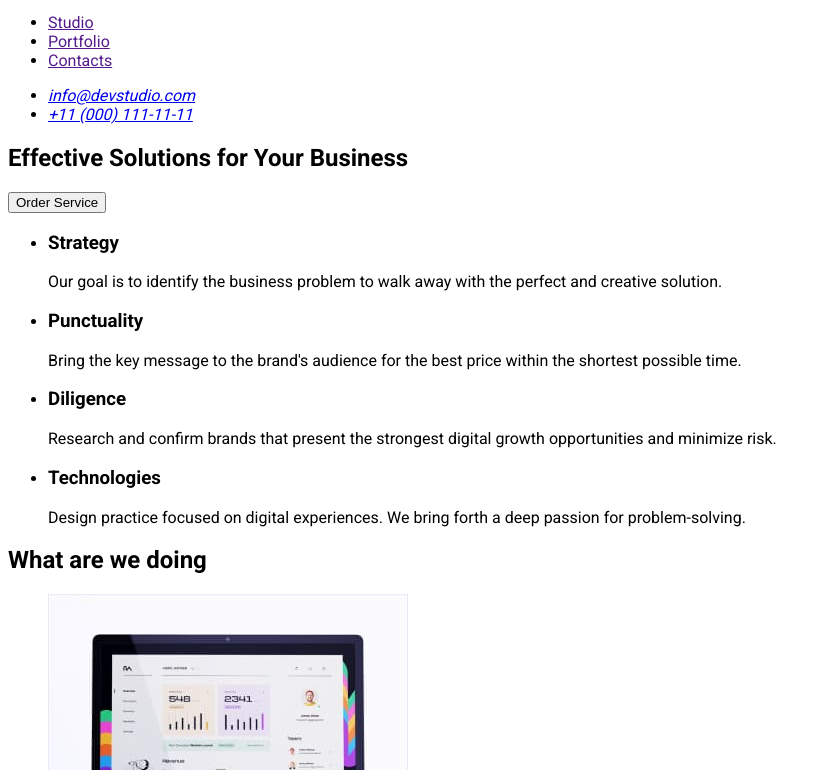
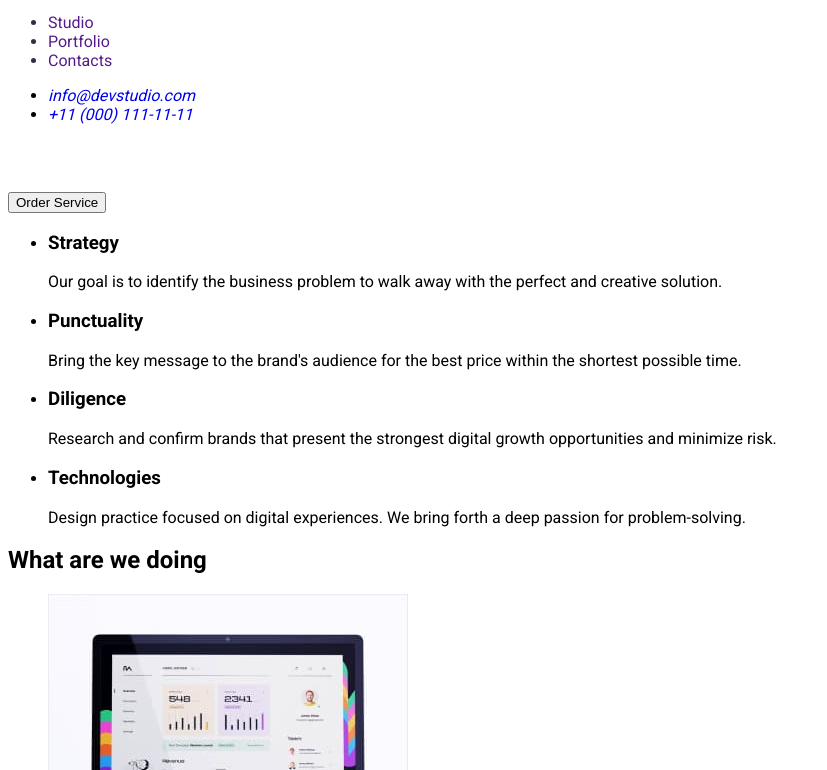
Before and after one commit to zsribna/goit-homework-02, a plain HTML site: page main_page.html in a window 1280 px wide. Shown: the part 30-800 px from the top of the page, without its empty margins (0-827 px from the left). Drawn offline with Linux system fonts and the light colour scheme.

Commit message:
update css

```diff
--- a/css/style.css
+++ b/css/style.css
@@ -3,8 +3,10 @@ body{
     font-family: 'Roboto', sans-serif;
 }
 .header {
+
 }
 .header-navigation {
+    color: #2E2F42;
 }
 .header-list {
 }
@@ -16,3 +18,34 @@ body{
 }
 .header-tel {
 }
+.main_fon{
+    color:#2E2F42;
+}
+.link {
+    text-decoration: none;
+}
+.list{
+    list-style: none;
+}
+h1{
+    color:#FFFFFF;
+}
+.footer{
+        /*position: absolute;
+        width: 1440px;
+        height: 310px;
+        left: 0px;
+        top: 2280px;
+       */
+        background-color: #2E2F42;
+}
+/*
+.footer_text
+{
+    position: absolute;
+    width: 264px;
+    height: 72px;
+    left: 156px;
+    top: 2418px;
+}
+*/
--- a/main_page.html
+++ b/main_page.html
@@ -12,25 +12,31 @@
     <link rel="stylesheet" href="css/style.css">
 </head>
 <body>
-    <header>
-        <nav>
-        <a href="./index.html" >WebStudio</a>
-        <ul>
-<li><a href="">Studio</a></li>
-<li><a href="">Portfolio</a></li>
-<li><a href="">Contacts</a></li>
+    <header class="header">
+        <nav class="header-navigation">
+        <a href="./index.html" class="header-logo"> WebStudio</a>
+        <ul class="header-list">
+<li class="header-item">
+    <a href=""class="header-link link">Studio</a>
+</li>
+    <li class="header-item">
+    <a href="" class="header-link link" >Portfolio</a>
+   </li>
+     <li class="header-item">
+    <a href="" class="header-link link" >Contacts</a>
+</li>
         </ul>
         </nav>
         <address>
         <ul>
-            <li><a href="mailto:info@devstudio.com">info@devstudio.com</a></li>
-            <li><a href="tel:+110001111111">+11 (000) 111-11-11</a></li>
+            <li><a class="header-tel link" href="mailto:info@devstudio.com">info@devstudio.com</a></li>
+            <li><a class="header-tel link" href="tel:+110001111111">+11 (000) 111-11-11</a></li>
         </ul>
         </address>
     </header>
     <main>
         <section>
-            <h1>Effective Solutions for Your Business</h1>
+            <h1 class="text">Effective Solutions for Your Business</h1>
             <button type="button">Order Service</button>
         </section>
         <section>
@@ -95,9 +101,9 @@
                 </ul>
                 </section>
          </main>
-    <footer>
-        <a href="./index.html">WebStudio</a>
-         <p>Increase the flow of customers and sales for your business with digital marketing & growth solutions.</p>
+    <footer class="footer">
+        <a class="footer_logo" href="./index.html">WebStudio</a>
+        <p class="footer_text">Increase the flow of customers and sales for your business with digital marketing & growth solutions.</p>
     </footer>
 </body>
 </html>
```
